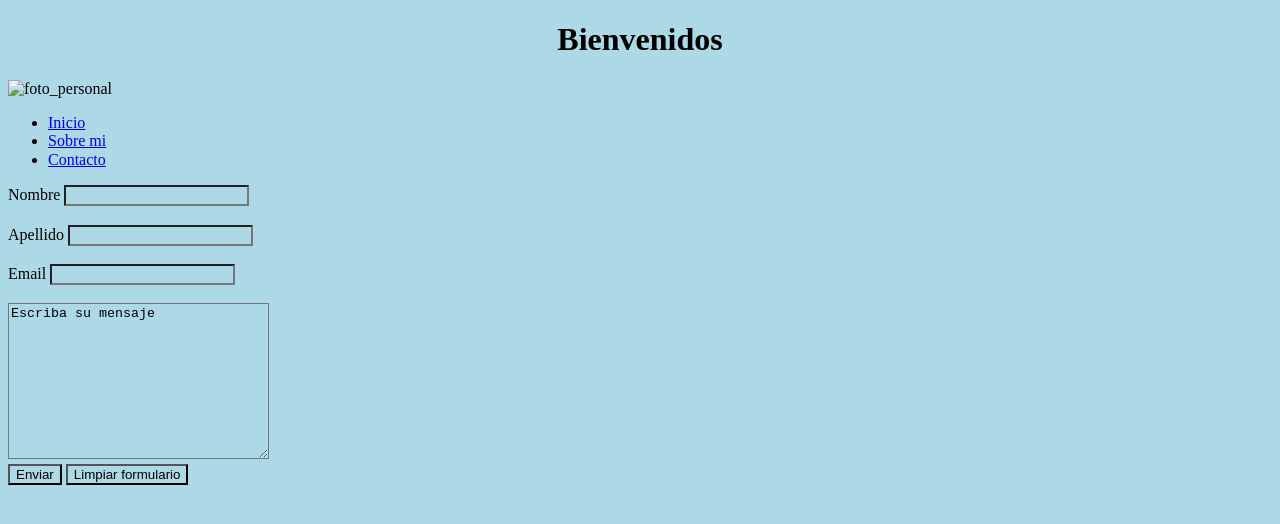
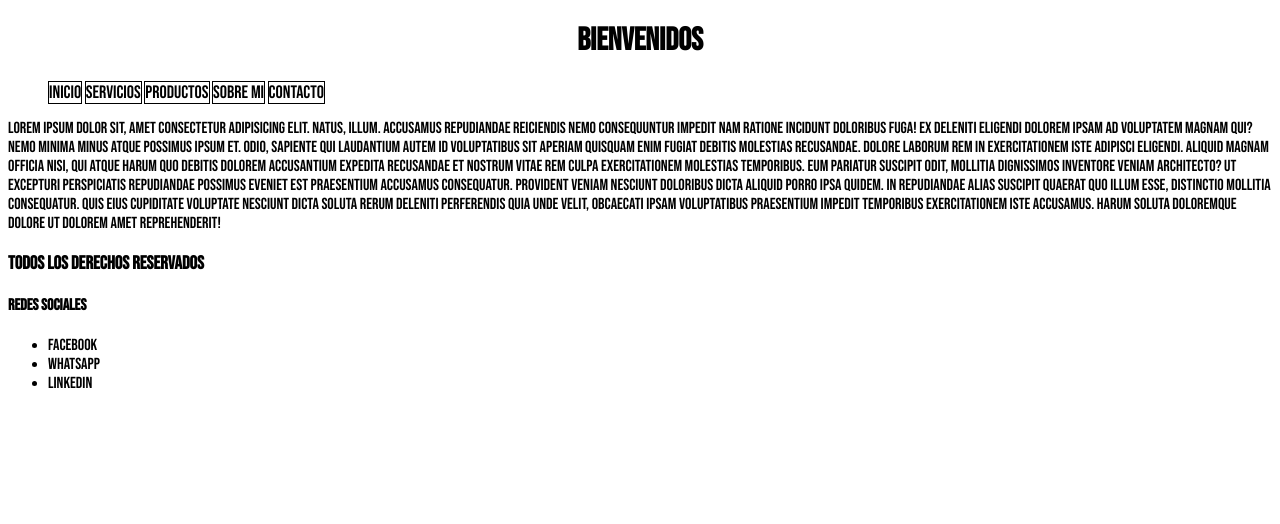
Before and after one commit to Luchito-top/Mi-Porfolio, a plain HTML site: page index.html in a window 1280 px wide. Drawn offline with Linux system fonts and the light colour scheme.

Commit message:
iniciando proyecto final

```diff
--- /dev/null
+++ b/Practicas/practica.css
@@ -0,0 +1,6 @@
+p{
+    color: #03f;
+    font-family: 'Bebas Neue', sans-serif;
+    line-height: 15px;
+    font-size: 12px;
+}
--- /dev/null
+++ b/assets/css/styles.css
@@ -0,0 +1,17 @@
+*{
+    font-family: 'Bebas Neue', sans-serif;
+}
+
+.listas{
+    display: inline;
+    text-align: right;
+    font-size: 18px;
+    text-decoration: none;
+    border: 1px double black;
+
+}
+
+.main-container, h1{
+    text-align: center;
+
+}
--- a/index.html
+++ b/index.html
@@ -1,39 +1,46 @@
 <!DOCTYPE html>
-<html lang="en">
+<html>
 <head>
-    <meta charset="UTF-8">
-    <meta name="viewport" content="width=device-width, initial-scale=1.0">
-    <title>Mi Portfolio</title>
-    <link rel="stylesheet" href="normalize.css">
-    <link rel="stylesheet" href="styles.css">
+    <title>Luciano Sanchez</title>
+    <link rel="stylesheet" href="/assets/css/styles.css">
+    <link href="https://fonts.googleapis.com/css2?family=Bebas+Neue&family=Exo+2:wght@300&family=Pixelify+Sans&display=swap" rel="stylesheet">
 </head>
 <body>
+    <div id="main-container">
+        <h1>Bienvenidos</h1>
+    </div>
+
+    <div>
         <section>
-    <h1>Bienvenidos</h1>
-    <img src="" alt="foto_personal">
-    <!--Menu de navegación-->
+            <header>
                 <nav>
                     <ul>
-            <li><a href="/Mi-Porfolio/index.html">Inicio</a></li>
-            <li><a href="/Mi-Porfolio/sobremi.html">Sobre mi</a></li>
-            <li><a href="/Mi-Porfolio/contacto.html">Contacto</a></li>
+                        <li class="listas">Inicio</li>
+                        <li class="listas">Servicios</li>
+                        <li class="listas">Productos</li>
+                        <li class="listas">Sobre Mi</li>
+                        <li class="listas">Contacto</li>
                     </ul>
                 </nav>
+                <article>Lorem ipsum dolor sit, amet consectetur adipisicing elit. Natus, illum. Accusamus repudiandae reiciendis nemo consequuntur impedit nam ratione incidunt doloribus fuga! Ex deleniti eligendi dolorem ipsam ad voluptatem magnam qui?
+                Nemo minima minus atque possimus ipsum et. Odio, sapiente qui laudantium autem id voluptatibus sit aperiam quisquam enim fugiat debitis molestias recusandae. Dolore laborum rem in exercitationem iste adipisci eligendi.
+                Aliquid magnam officia nisi, qui atque harum quo debitis dolorem accusantium expedita recusandae et nostrum vitae rem culpa exercitationem molestias temporibus. Eum pariatur suscipit odit, mollitia dignissimos inventore veniam architecto?
+                Ut excepturi perspiciatis repudiandae possimus eveniet est praesentium accusamus consequatur. Provident veniam nesciunt doloribus dicta aliquid porro ipsa quidem. In repudiandae alias suscipit quaerat quo illum esse, distinctio mollitia consequatur.
+                Quis eius cupiditate voluptate nesciunt dicta soluta rerum deleniti perferendis quia unde velit, obcaecati ipsam voluptatibus praesentium impedit temporibus exercitationem iste accusamus. Harum soluta doloremque dolore ut dolorem amet reprehenderit!
+                </article>
+            </header>
+            <footer id="Contacto">
+                <h3>Todos los derechos reservados</h3>
+                <h4>Redes sociales</h4>
+                <ul>
+                    <li>Facebook</li>
+                    <li>Whatsapp</li>
+                    <li>Linkedin</li>
+                </ul>
+
+            </footer>
         </section>
-<footer>
-    <!--Formulario de contacto-->
-    <form action="">
-        <label for="nombre">Nombre</label>
-        <input type="text" name="nombre" id="nombre"><br><br>
-        <label for="apellido">Apellido</label>
-        <input type="text" name="apellido" id="apellido"><br><br>
-        <label for="email">Email</label>
-        <input type="email" name="email" id="email"><br><br>
-        <textarea name="" id="" cols="30" rows="10">Escriba su mensaje
-        </textarea><br>
-        <button type="submit">Enviar</button>
-        <button type="reset">Limpiar formulario</button>
-    </form>
-</footer>
+    </div>
+
 </body>
 </html>
--- a/styles.css
+++ /dev/null
@@ -1,9 +0,0 @@
-*
-{
-    background-color: lightblue;
-}
-
-h1
-{
-    text-align: center;
-}
```
Also changed, not shown: Practicas/practica.html (added, +15 -0 lines), Pages/contacto.html (renamed from contacto.html), Pages/productos.html (added), Pages/servicios.html (added), Pages/sobremi.html (renamed from sobremi.html), assets/css/normalize.css (renamed from normalize.css). Lines whose indentation alone changed are shown as unchanged.
